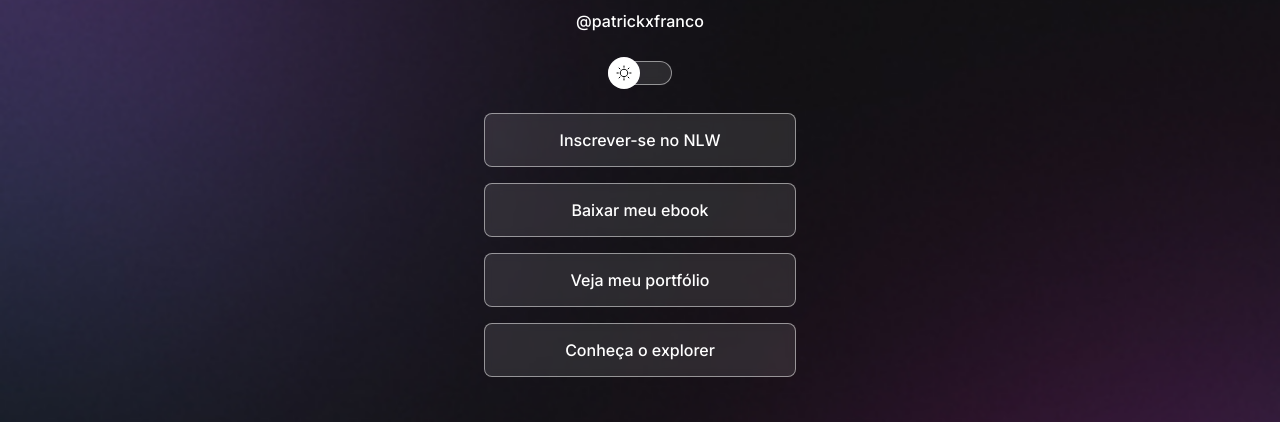
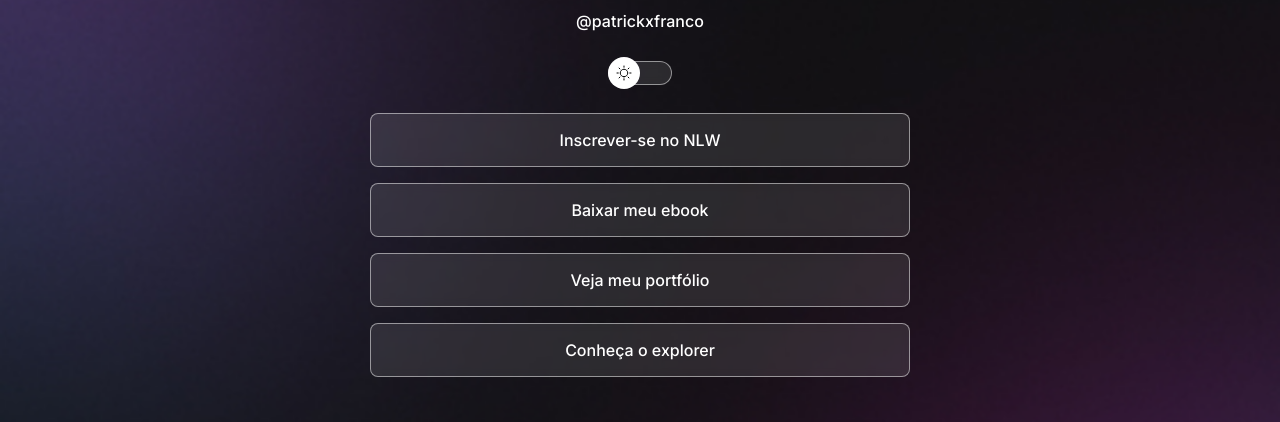
Before and after one commit to patrickxfranco/devlinks, a plain HTML site: page index.html in a window 1280 px wide. Shown: the part 195-617 px from the top of the page. Drawn offline with nearby package versions, Linux system fonts and the light colour scheme.

Commit message:
adjust container width

```diff
--- a/style.css
+++ b/style.css
@@ -35,7 +35,8 @@ body *{
 }
 
 #container{
-    width: 360px;
+    width: 100%;
+    max-width: 588px;;
     /*border: 1px solid red;*/
     margin: 56px auto 0;
     padding: 0px 24px;
```
